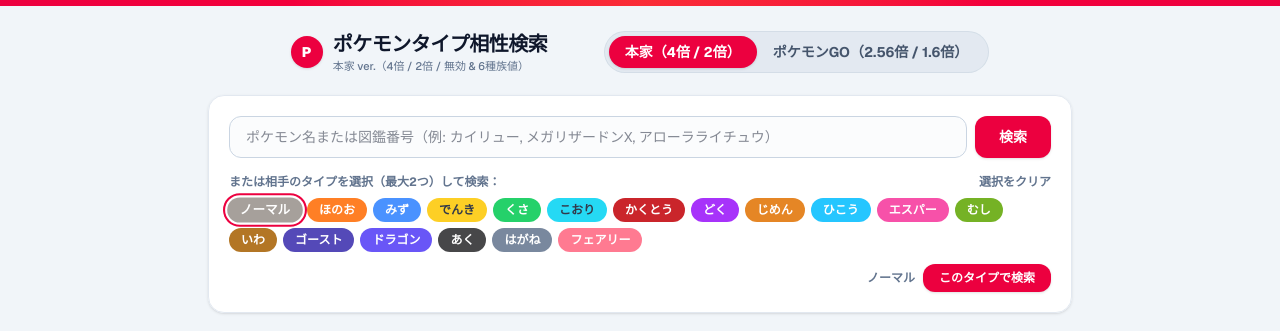
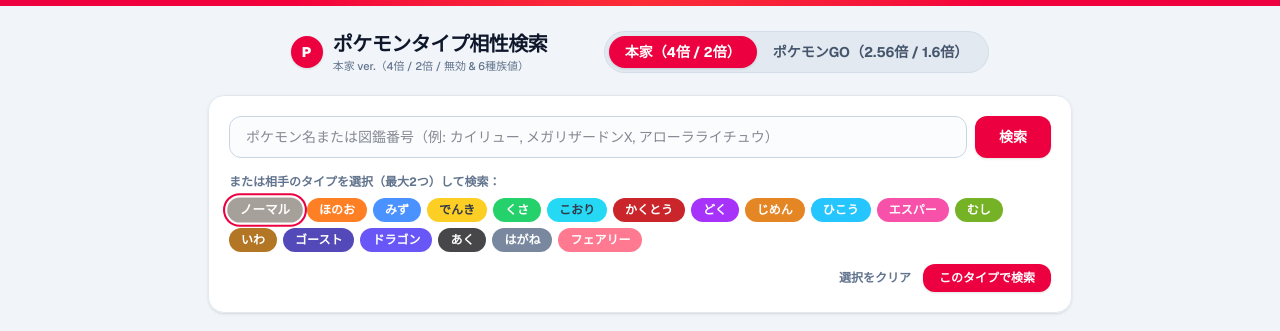
Before and after one commit to rkWebCreater/poketype-checker, a Next.js app: page / in a window 1280 px wide. Both pictures are taken after a click on the button "ノーマル". Shown: the top 331 px of the page. Built offline with nearby package versions, Linux system fonts and the light colour scheme.

Commit message:
Add files via upload

```diff
--- a/components/SearchSection.tsx
+++ b/components/SearchSection.tsx
@@ -98,20 +98,9 @@ function SearchPanelContent({
       </form>
 
       <div className="mt-4">
-        <div className="mb-2 flex flex-wrap items-center justify-between gap-2">
-          <p className="text-xs font-bold text-slate-500">
-            または相手のタイプを選択（最大2つ）して検索：
-          </p>
-          {draftTypes.length > 0 && (
-            <button
-              type="button"
-              onClick={() => setDraftTypes([])}
-              className="text-xs font-bold text-slate-500 underline-offset-2 hover:text-slate-800 hover:underline cursor-pointer"
-            >
-              選択をクリア
-            </button>
-          )}
-        </div>
+        <p className="mb-2 text-xs font-bold text-slate-500">
+          または相手のタイプを選択（最大2つ）して検索：
+        </p>
 
         <div className="flex flex-wrap gap-1.5">
           {ALL_TYPE_KEYS.map((typeKey) => {
@@ -140,10 +129,14 @@ function SearchPanelContent({
         </div>
 
         {draftTypes.length > 0 && (
-          <div className="mt-3 flex items-center justify-end gap-2">
-            <span className="text-xs font-semibold text-slate-500">
-              {draftTypes.map((t) => TYPE_MASTER[t].nameJa).join(' / ')}
-            </span>
+          <div className="mt-3 flex items-center justify-end gap-3">
+            <button
+              type="button"
+              onClick={() => setDraftTypes([])}
+              className="text-xs font-bold text-slate-500 underline-offset-2 hover:text-slate-800 hover:underline cursor-pointer"
+            >
+              選択をクリア
+            </button>
             <button
               type="button"
               disabled={isLoading}
```
